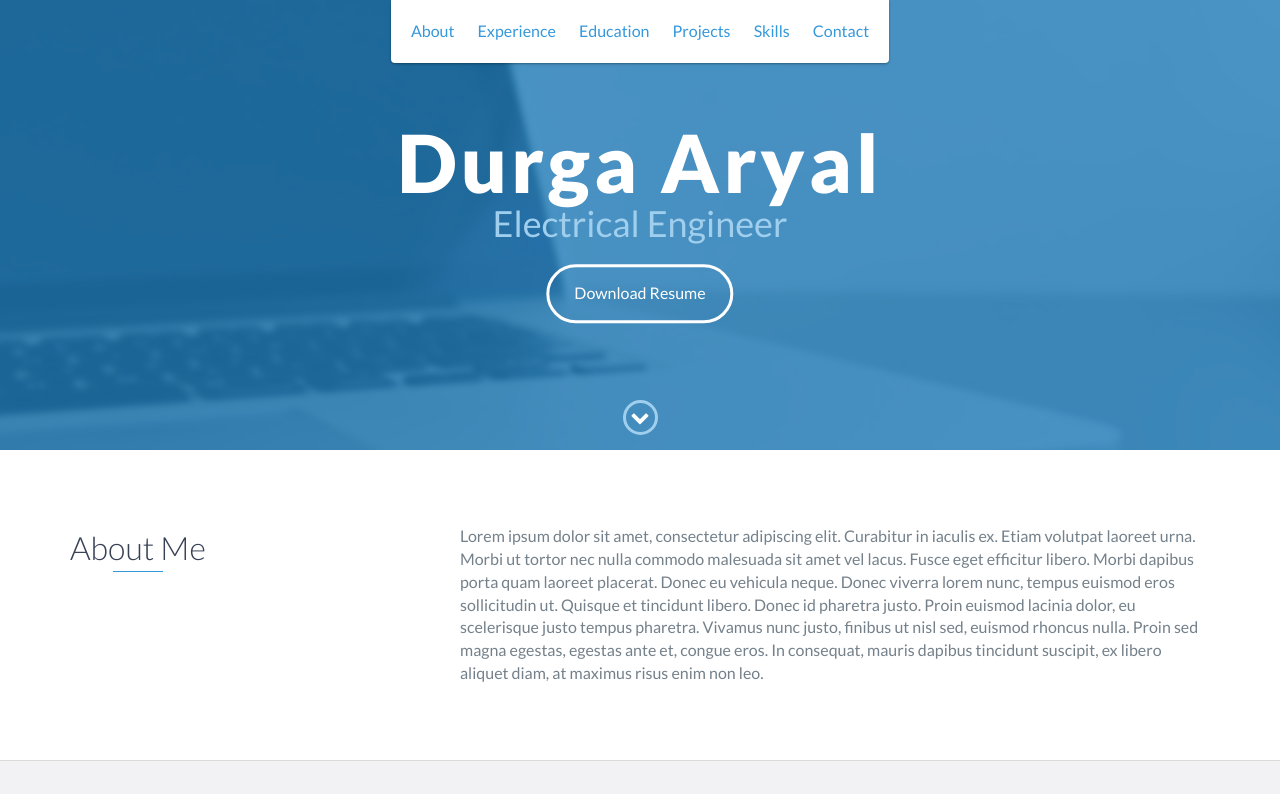
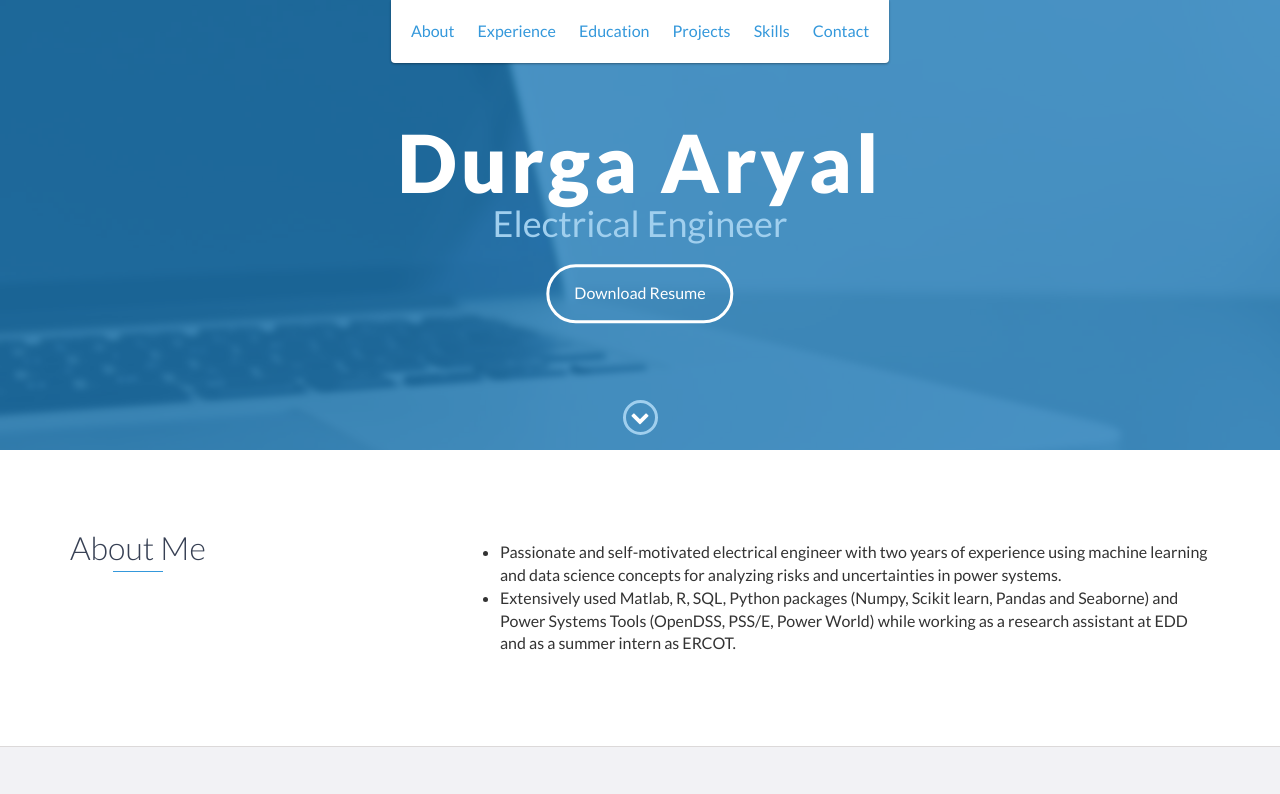
Before and after one commit to durgaaryal/durgaaryal.github.io, a website: page index.html in a window 1280 px wide. Shown: the top 794 px of the page. Drawn offline with nearby package versions, Linux system fonts and the light colour scheme.

Commit message:
Updated About Me

```diff
--- a/index.html
+++ b/index.html
@@ -73,9 +73,14 @@
                 </div>
                 <div class="col-md-8">
                     <p>
-                        Lorem ipsum dolor sit amet, consectetur adipiscing elit. Curabitur in iaculis ex. Etiam volutpat laoreet urna. Morbi ut tortor nec nulla commodo malesuada sit amet vel lacus. Fusce eget efficitur libero. Morbi dapibus porta quam laoreet placerat. Donec
-                        eu vehicula neque. Donec viverra lorem nunc, tempus euismod eros sollicitudin ut. Quisque et tincidunt libero. Donec id pharetra justo. Proin euismod lacinia dolor, eu scelerisque justo tempus pharetra. Vivamus nunc justo, finibus
-                        ut nisl sed, euismod rhoncus nulla. Proin sed magna egestas, egestas ante et, congue eros. In consequat, mauris dapibus tincidunt suscipit, ex libero aliquet diam, at maximus risus enim non leo.
+			   <ul>
+  				<li>
+				Passionate and self-motivated electrical engineer with two years of experience using machine learning and data science concepts for analyzing risks and uncertainties in power systems.
+				</li>
+  				<li>
+			       Extensively used Matlab, R, SQL, Python packages (Numpy, Scikit learn, Pandas and Seaborne) and Power Systems Tools (OpenDSS, PSS/E, Power World) while working as a research assistant at EDD and as a summer intern as ERCOT.
+				</li>
+			  </ul>
                     </p>
                 </div>
             </div>
```
